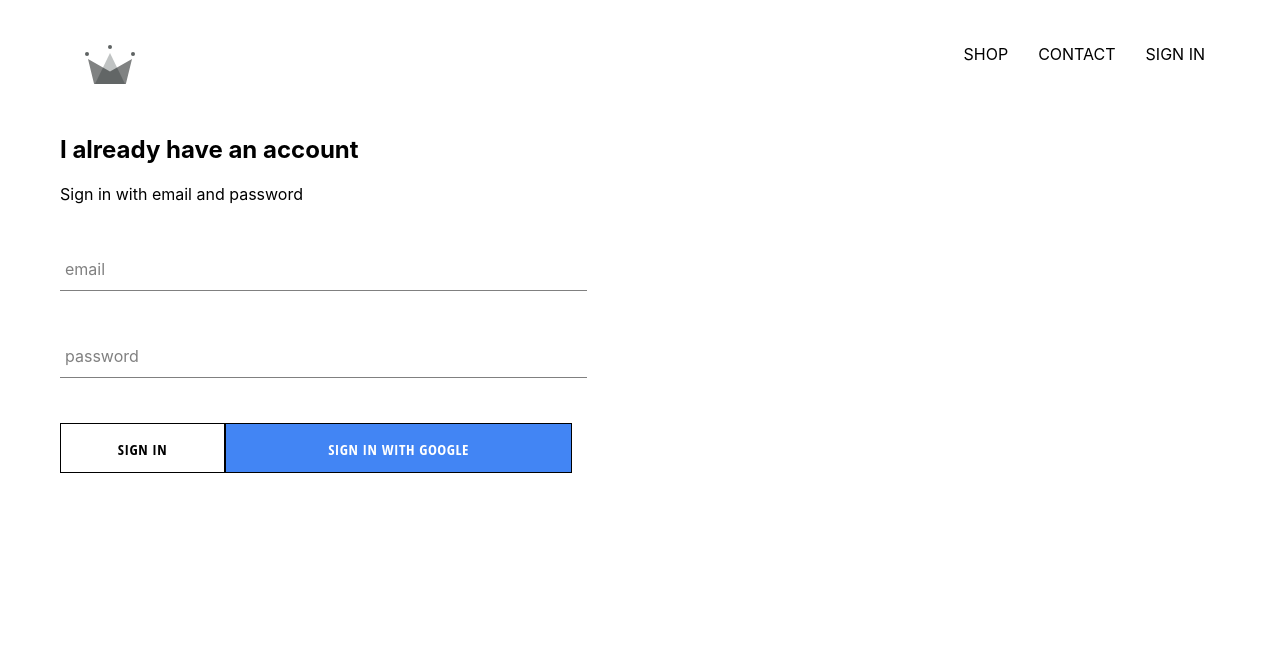
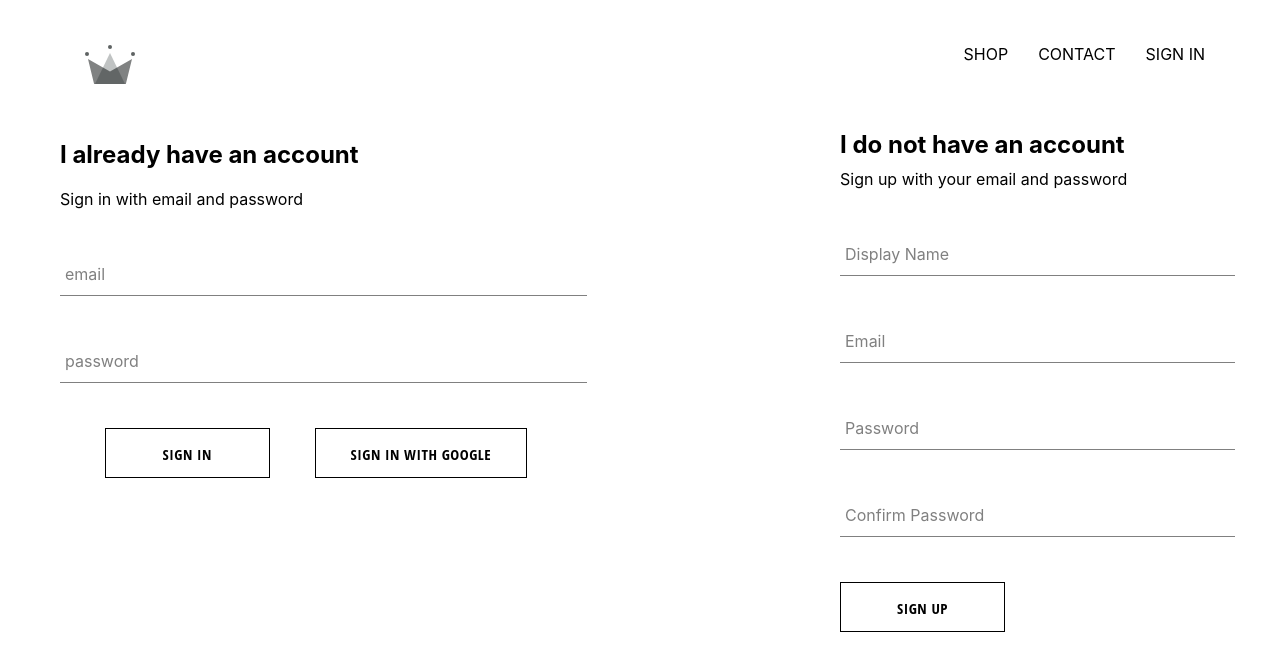
Before and after one commit to stanislaus-onwuka/crown-clothing, a React (Create React App) app: page /signin in a window 1280 px wide. Shown: the top 670 px of the page. Built offline with nearby package versions, Linux system fonts and the light colour scheme; no server answers.

Commit message:
Sign in and sign up page added

```diff
--- a/package.json
+++ b/package.json
@@ -6,7 +6,7 @@
     "@testing-library/jest-dom": "^4.2.4",
     "@testing-library/react": "^9.5.0",
     "@testing-library/user-event": "^7.2.1",
-    "firebase": "^7.17.2",
+    "firebase": "^7.18.0",
     "node-sass": "^4.13.1",
     "react": "^16.13.1",
     "react-dom": "^16.13.1",
--- a/src/App.js
+++ b/src/App.js
@@ -4,7 +4,7 @@
 import { Switch,Route } from 'react-router-dom';
 import Header from './components/header/header';
 import SignInAndSignUpPage from "./pages/sign-in-and-sign-up/sign-in-and-sign-up";
-import { auth } from './firebase/firebase';
+import { auth, createUserProfileDocument } from './firebase/firebase';
 import './App.css';
 
 class App extends React.Component {
@@ -20,10 +20,25 @@
   unsubscribeFromAuth = null;
 
   componentDidMount(){
-    this.unsubscribeFromAuth = auth.onAuthStateChanged( user =>{
-      this.setState({currentUser:user})
+    this.unsubscribeFromAuth = auth.onAuthStateChanged( async userAuth =>{
+      if(userAuth){
 
-      console.log(user);
+        const userRef = await createUserProfileDocument(userAuth);
+
+
+        userRef.onSnapshot( snapshot =>{
+          this.setState({
+            currentUser: {
+              id: snapshot.id,
+              ...snapshot.data()
+            }
+          })
+        });
+
+      }else{
+        this.setState({ currentUser: userAuth });
+      }
+
     } )
   }
 
--- a/src/components/custom-button/custom-button.scss
+++ b/src/components/custom-button/custom-button.scss
@@ -9,6 +9,8 @@
     color: black;
     text-transform: uppercase;
     background: none;
+    background-size: 200% 100%;
+    background-position: left top;
     font-family: 'Open Sans Condensed';
     font-weight: bolder;
     border: 1px solid black;
@@ -17,18 +19,19 @@
 
     &:hover,
     &:focus {
-      box-shadow: inset 300px 0 0 0 black;
+      background-position: right bottom;
       color: #fff;
     }
 
     &.google-sign-in{
-      background-color: #4285f4;
-      color: #fff;
-      width: 100%;
+      background: none;
+      background-size: 200% 100%;
+      background-position: right bottom;
 
       &:hover{
         background-color: #357ae8;
         border: none;
+        background-position: left top;
       }
     }
 }
--- a/src/components/header/header.jsx
+++ b/src/components/header/header.jsx
@@ -17,11 +17,11 @@
                 CONTACT
             </Link>
             {
-                currentUser ? (
+                currentUser ?
                     <div className="option" onClick={()=>auth.signOut()}>SIGN OUT</div>
-                ):(
+                :
                     <Link className="option" to='/signin'>SIGN IN</Link>
-                )
+
             }
         </div>
     </div>
--- a/src/components/sign-in/sign-in.jsx
+++ b/src/components/sign-in/sign-in.jsx
@@ -3,7 +3,7 @@
 import FormInput from '../form-input/form-input';
 import CustomButton from '../custom-button/custom-button';
 
-import { signInWithGoogle } from "../../firebase/firebase";
+import { auth, signInWithGoogle } from "../../firebase/firebase";
 
 class SignIn extends React.Component{
     constructor(props){
@@ -15,10 +15,17 @@
         }
     }
 
-    handleSubmit = (event) => {
+    handleSubmit = async (event) => {
         event.preventDefault();
 
-        this.setState({email:'', password:''});
+        const { email, password } = this.state;
+
+        try {
+            await auth.signInWithEmailAndPassword( email, password );
+            this.setState({email:'', password:''});
+        } catch (error) {
+            console.log(error);
+        }
     }
 
     handleChange = (event) =>{
@@ -54,7 +61,8 @@
                             Sign In
                         </CustomButton>
                         <CustomButton onClick={signInWithGoogle} isGoogleSignIn >
-                            Sign In With Google
+                            {''}
+                            Sign In With Google {''}
                         </CustomButton>
                     </div>
 
--- /dev/null
+++ b/src/components/sign-up/sign-up.jsx
@@ -0,0 +1,104 @@
+import React from 'react';
+import FormInput from '../form-input/form-input';
+import CustomButton from '../custom-button/custom-button';
+
+import { auth, createUserProfileDocument } from  '../../firebase/firebase';
+
+import './sign-up.scss';
+
+class SignUp extends React.Component{
+
+    constructor(){
+        super();
+
+        this.state = {
+            displayName: '',
+            email: '',
+            password: '',
+            confirmPassword: ''
+        }
+    }
+
+    handleSubmit = async event =>{
+        event.preventDefault();
+
+        const{ displayName, email, password, confirmPassword } = this.state;
+
+        if(password !== confirmPassword){
+            alert("Passwords don't match");
+            return;
+        }
+
+        try{
+            const { user } = await auth.createUserWithEmailAndPassword( email,password );
+
+            await createUserProfileDocument( user, { displayName });
+
+            this.state = {
+                displayName: '',
+                email: '',
+                password: '',
+                confirmPassword: ''
+            }
+
+        }catch(error){
+            console.log(error);
+        }
+    }
+
+    handleChange = event =>{
+        const { name, value } = event.target;
+
+        this.setState({[name]: value });
+    }
+
+    render(){
+
+        const{ displayName, email, password, confirmPassword } = this.state;
+        return(
+            <div className="sign-up">
+                <h2 className="title">I do not have an account</h2>
+                <span>Sign up with your email and password</span>
+                <form className="sign-up-form" onSubmit={this.handleSubmit}>
+                    <FormInput
+                        type="text"
+                        name="displayName"
+                        value={displayName}
+                        onChange={this.handleChange}
+                        label="Display Name"
+                        required
+                    />
+                    <FormInput
+                        type="email"
+                        name="email"
+                        value={email}
+                        onChange={this.handleChange}
+                        label="Email"
+                        required
+                    />
+                    <FormInput
+                        type="password"
+                        name="password"
+                        value={password}
+                        onChange={this.handleChange}
+                        label="Password"
+                        required
+                    />
+                    <FormInput
+                        type="password"
+                        name="confirmPassword"
+                        value={confirmPassword}
+                        onChange={this.handleChange}
+                        label="Confirm Password"
+                        required
+                    />
+
+                    <CustomButton type="submit"> SIGN UP </CustomButton>
+
+                </form>
+            </div>
+        )
+    }
+}
+
+export default SignUp;
--- /dev/null
+++ b/src/components/sign-up/sign-up.scss
@@ -0,0 +1,9 @@
+.sign-up{
+    display: flex;
+    flex-direction: column;
+    width: 380px;
+
+    .title{
+        margin: 10px 0;
+    }
+}
--- a/src/firebase/firebase.js
+++ b/src/firebase/firebase.js
@@ -3,23 +3,53 @@
 import 'firebase/auth';
 
 const config = {
-    apiKey: "AIzaSyASAEXXuW0PUWq_50lzWgRBSxetlt1pDd4",
-    authDomain: "crwn-stores-db.firebaseapp.com",
-    databaseURL: "https://crwn-stores-db.firebaseio.com",
-    projectId: "crwn-stores-db",
-    storageBucket: "crwn-stores-db.appspot.com",
-    messagingSenderId: "1095949651565",
-    appId: "1:1095949651565:web:8610321d2f759231d77964",
-    measurementId: "G-1E6F1BPBJZ"
+    apiKey: "AIzaSyBKvU6loPHrNpyfYL3uUpju1UCXA7zGx-w",
+    authDomain: "crwn-stores-db-746a3.firebaseapp.com",
+    databaseURL: "https://crwn-stores-db-746a3.firebaseio.com",
+    projectId: "crwn-stores-db-746a3",
+    storageBucket: "crwn-stores-db-746a3.appspot.com",
+    messagingSenderId: "425901812500",
+    appId: "1:425901812500:web:36d0eff06fc38195493001",
+    measurementId: "G-E5GKHL3Z6N"
+  };
+  // Initialize Firebase
+  firebase.initializeApp(config);
+
+export const createUserProfileDocument = async (userAuth, additionalData)=>{
+    if (!userAuth) return false;
+
+    const userRef = firestore.doc('users/123edewss31');
+
+    const snapshot = await userRef.get();
+
+    if(!snapshot.exists){
+        const { displayName, email } = userAuth;
+        const createdAt = new Date();
+
+        try{
+            await userRef.set({
+                displayName,
+                email,
+                createdAt,
+                ...additionalData
+            })
+        }catch(error){
+
+            console.log('error creating user', error.message)
+
+        }
+    }
+
+    return userRef;
 }
 
-firebase.initializeApp(config);
-
 export const auth = firebase.auth();
-
 export const firestore = firebase.firestore();
 
 const provider = new firebase.auth.GoogleAuthProvider();
-provider.setCustomParameters({'prompt': 'select_account'});
+
+provider.setCustomParameters({prompt: 'select_account'});
 
 export const signInWithGoogle = () => auth.signInWithPopup(provider);
+
+export default firebase;
--- a/src/pages/sign-in-and-sign-up/sign-in-and-sign-up.jsx
+++ b/src/pages/sign-in-and-sign-up/sign-in-and-sign-up.jsx
@@ -1,10 +1,14 @@
 import React from "react";
-import SignIn from '../../components/sign-in/sign-in'
+import SignIn from '../../components/sign-in/sign-in';
 import "../sign-in-and-sign-up/sign-in-and-sign-up.scss";
+import "../../components/sign-up/sign-up";
+import SignUp from "../../components/sign-up/sign-up";
+
 
 const SignInAndSignUpPage = () =>(
     <div className="sign-in-and-sign-up">
         <SignIn/>
+        <SignUp/>
     </div>
 
 )
--- a/src/pages/sign-in-and-sign-up/sign-in-and-sign-up.scss
+++ b/src/pages/sign-in-and-sign-up/sign-in-and-sign-up.scss
@@ -0,0 +1,6 @@
+.sign-in-and-sign-up{
+    display: flex;
+    flex-direction: row;
+    justify-content: space-between;
+    margin: 30px auto;
+}
```
Also changed, not shown: src/components/form-input/form-input.jsx (line endings or trailing spaces), 2 other files (tests, documents, lock files or other folders).
